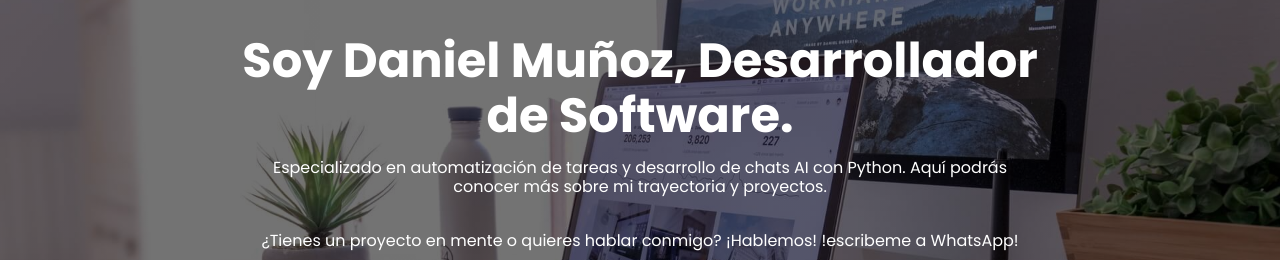
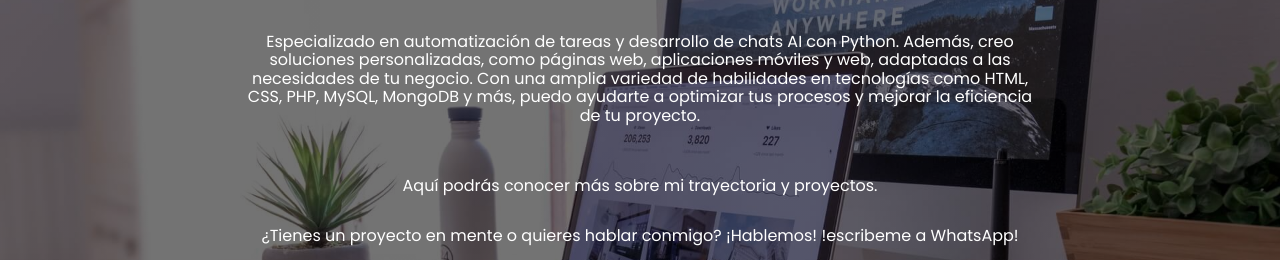
Before and after one commit to danielmnb1/danielmnb.gitgub.io, a plain HTML site: page index.html in a window 1280 px wide. Shown: the part 253-513 px from the top of the page. Drawn offline with Linux system fonts and the light colour scheme.

Commit message:
Update index.html

```diff
--- a/index.html
+++ b/index.html
@@ -76,8 +76,10 @@
             <!-- Foto de perfil añadida aquí -->
             <img src="./images/perfil.jpg" alt="Foto de Daniel Muñoz" class="hero__img">
 
-            <h1 class="hero__title">Soy Daniel Muñoz, Desarrollador de Software.</h1>
-            <p class="hero__paragraph">Especializado en automatización de tareas y desarrollo de chats AI con Python. Aquí podrás conocer más sobre mi trayectoria y proyectos.</p>
+    <p class="hero__paragraph">
+    Especializado en automatización de tareas y desarrollo de chats AI con Python. Además, creo soluciones personalizadas, como páginas web, aplicaciones móviles y web, adaptadas a las necesidades de tu negocio.
+    Con una amplia variedad de habilidades en tecnologías como HTML, CSS, PHP, MySQL, MongoDB y más, puedo ayudarte a optimizar tus procesos y mejorar la eficiencia de tu proyecto.
+</p><p></p> Aquí podrás conocer más sobre mi trayectoria y proyectos.</p>
             <p>¿Tienes un proyecto en mente o quieres hablar conmigo? ¡Hablemos! !escribeme a WhatsApp!</p>
             <a href="https://wa.link/v5ulp7" class="contact-button" target=”_blank”>
                 <img src="https://computadoresjd.com.co/wp-content/uploads/Boton-Whatsapp.png" alt="Botón de WhatsApp">
```
